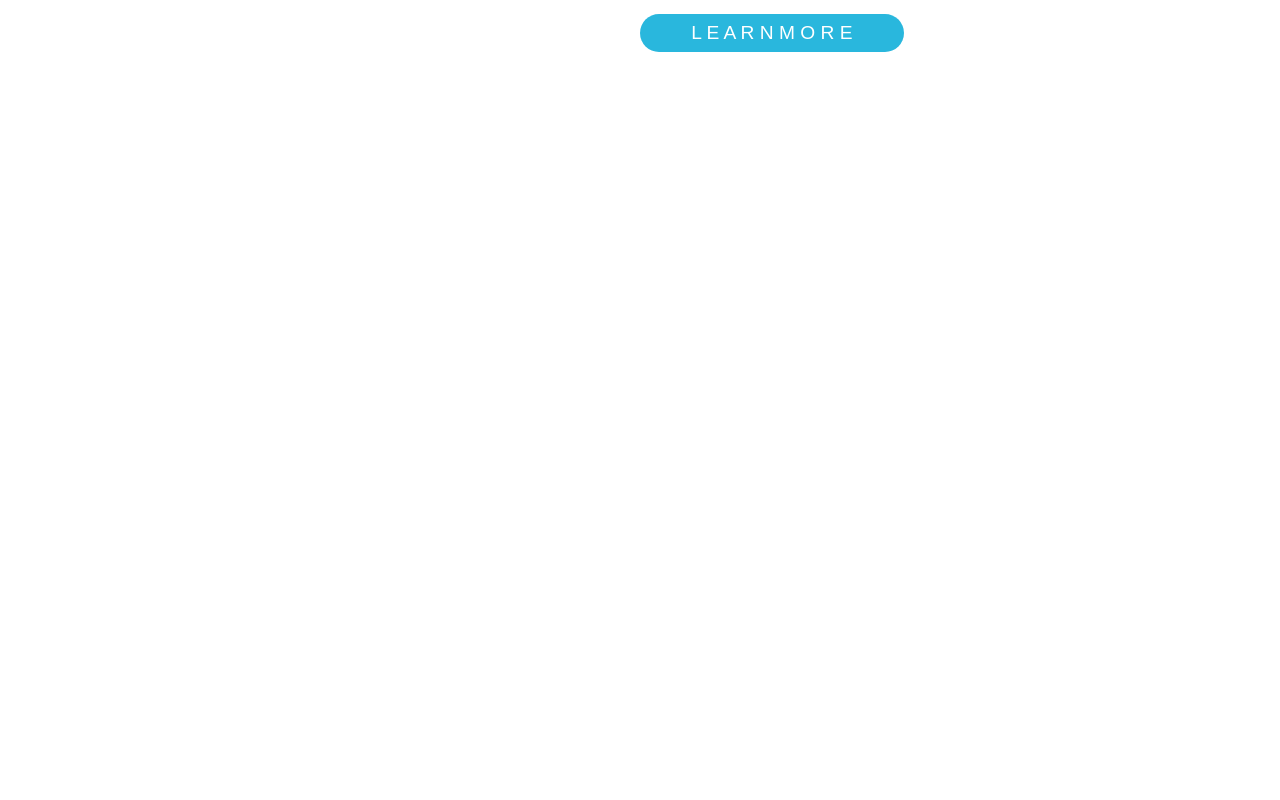
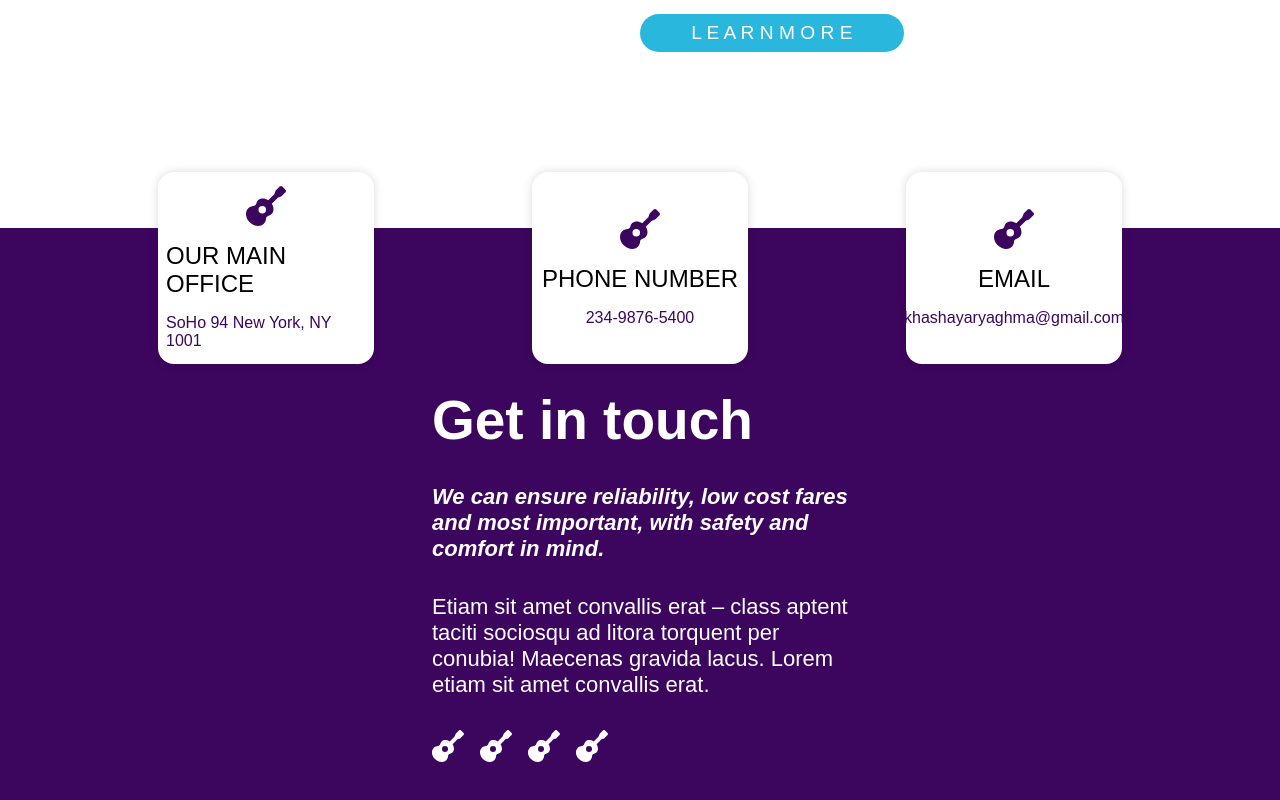
Before and after one commit to khashayaryaghma/WebSoftwareDevelopers, a React (Create React App) app in the folder client/: page / in a window 1280 px wide. Shown: the part 4606-5406 px from the top of the page. Before the commit the page ends 4834 px from the top, so only its background shows below. Built offline with nearby package versions, Linux system fonts and the light colour scheme.

Commit message:
add article & contactus to footer

```diff
--- a/client/src/components/Footer/Footer.js
+++ b/client/src/components/Footer/Footer.js
@@ -1,12 +1,42 @@
-import { StyledFooter } from "./Footer.style"
-
+import { StyledArticle, StyledContactUs, StyledFooter, StyledH3, StyledIconContainer, StyledPara } from "./Footer.style"
+import { FontAwesomeIcon } from "@fortawesome/react-fontawesome";
+import { faGuitar } from "@fortawesome/free-solid-svg-icons";
 
 function Footer({ bgColor }) {
-  return (
-    <StyledFooter bgColor={bgColor}>
-
-    </StyledFooter>
-  )
+    return (
+        <StyledFooter bgColor={bgColor}>
+            <StyledContactUs>
+                <div>
+                    <FontAwesomeIcon icon={faGuitar} />
+                    <StyledH3>OUR MAIN OFFICE</StyledH3>
+                    <StyledPara>SoHo 94 New York, NY 1001</StyledPara>
+                </div>
+                <div>
+                    <FontAwesomeIcon icon={faGuitar} />
+                    <StyledH3>PHONE NUMBER</StyledH3>
+                    <StyledPara>234-9876-5400</StyledPara>
+                </div>
+                <div>
+                    <FontAwesomeIcon icon={faGuitar} />
+                    <StyledH3>EMAIL</StyledH3>
+                    <StyledPara><a href="mailto:khashayaryaghma@gmail.com" style={{color:"#3C065E"}}>khashayaryaghma@gmail.com</a></StyledPara>
+                </div>
+            </StyledContactUs>
+            <StyledArticle>
+                <h2 className="heading">
+                    Get in touch
+                </h2>
+                <p className="para"><strong><em>We can ensure reliability, low cost fares and most important, with safety and comfort in mind.</em></strong></p>
+                <p className="para">Etiam sit amet convallis erat – class aptent taciti sociosqu ad litora torquent per conubia! Maecenas gravida lacus. Lorem etiam sit amet convallis erat.</p>
+                <StyledIconContainer>
+                    <FontAwesomeIcon icon={faGuitar} />
+                    <FontAwesomeIcon icon={faGuitar} />
+                    <FontAwesomeIcon icon={faGuitar} />
+                    <FontAwesomeIcon icon={faGuitar} />
+                </StyledIconContainer>
+            </StyledArticle>
+        </StyledFooter>
+    )
 }
 
 export default Footer
--- a/client/src/components/Footer/Footer.style.js
+++ b/client/src/components/Footer/Footer.style.js
@@ -3,4 +3,66 @@ import styled from "styled-components";
 export const StyledFooter = styled.footer`
     background-color: ${(props) =>
         props.bgColor === "purple" ? "#3C065E" : props.bgColor};
+        color: white;
+        display: flex;
+        justify-content: center;
+        position: relative;
+        padding-top: 8rem;
+        padding-bottom: 4rem;
 `
+
+export const StyledArticle = styled.article`
+    display: flex;
+    flex-direction: column;
+    width: 28rem;
+    margin: 1rem;
+    & > * {
+    margin: 1rem;
+  }
+`
+
+export const StyledIconContainer = styled.div`
+    display: flex;
+    font-size: 2rem;
+    & > * {
+    margin-right: 1rem;
+  }
+`
+
+export const StyledContactUs = styled.div`
+    display: flex;
+    justify-content: space-evenly;
+    position: absolute;
+    z-index: 1;
+    top: -7rem;
+    width: 100%;
+    @media (max-width: 1500px) {
+        top:-3.5rem;
+    }
+    & > * {
+    width: 27vmin;
+    height: 24vmin;
+    background-color: white;
+    box-shadow: rgb(0 0 0 / 15%) 0px 0px 10px 0px;
+    border-radius: 1rem;
+    display: flex;
+    flex-direction: column;
+    justify-content: center;
+    align-items: center;
+    font-size: 5vmin;
+    color: #3C065E;
+    & > * {
+      margin: 1vmin;
+    }
+  }
+`
+
+export const StyledH3 = styled.h3`
+    font-size: 3vmin;
+    color: black;
+    font-weight: normal;
+`
+
+export const StyledPara = styled.p`
+  font-size: 2vmin;
+`
```
